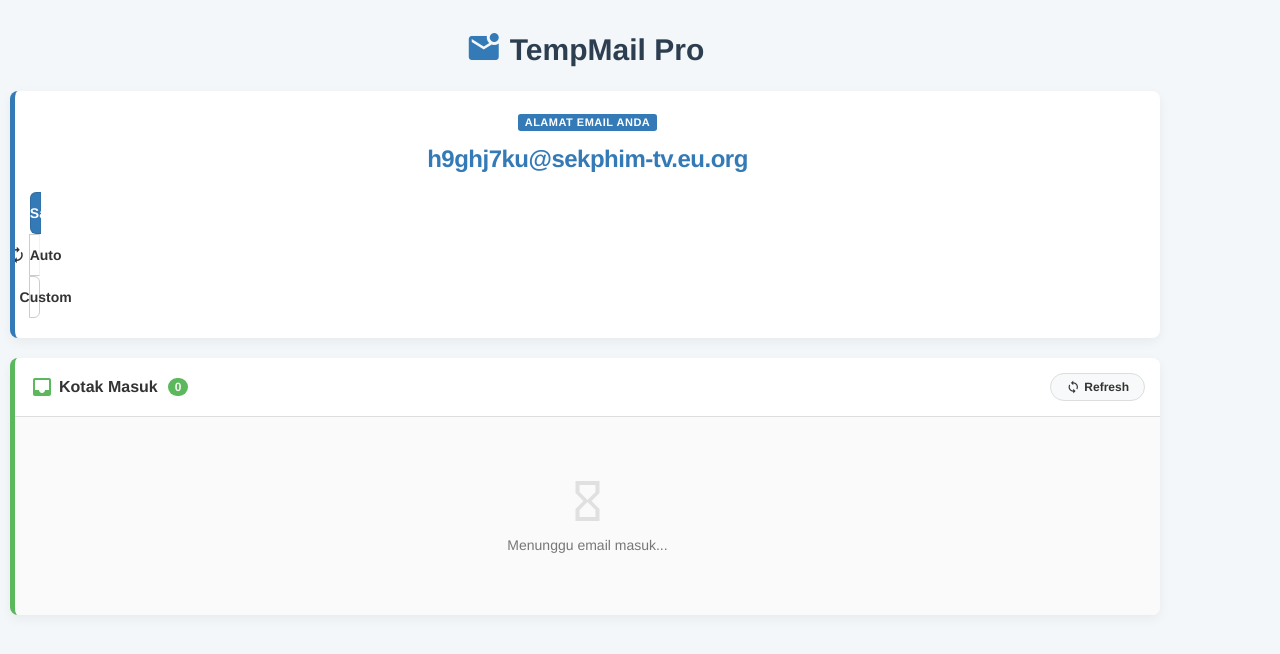
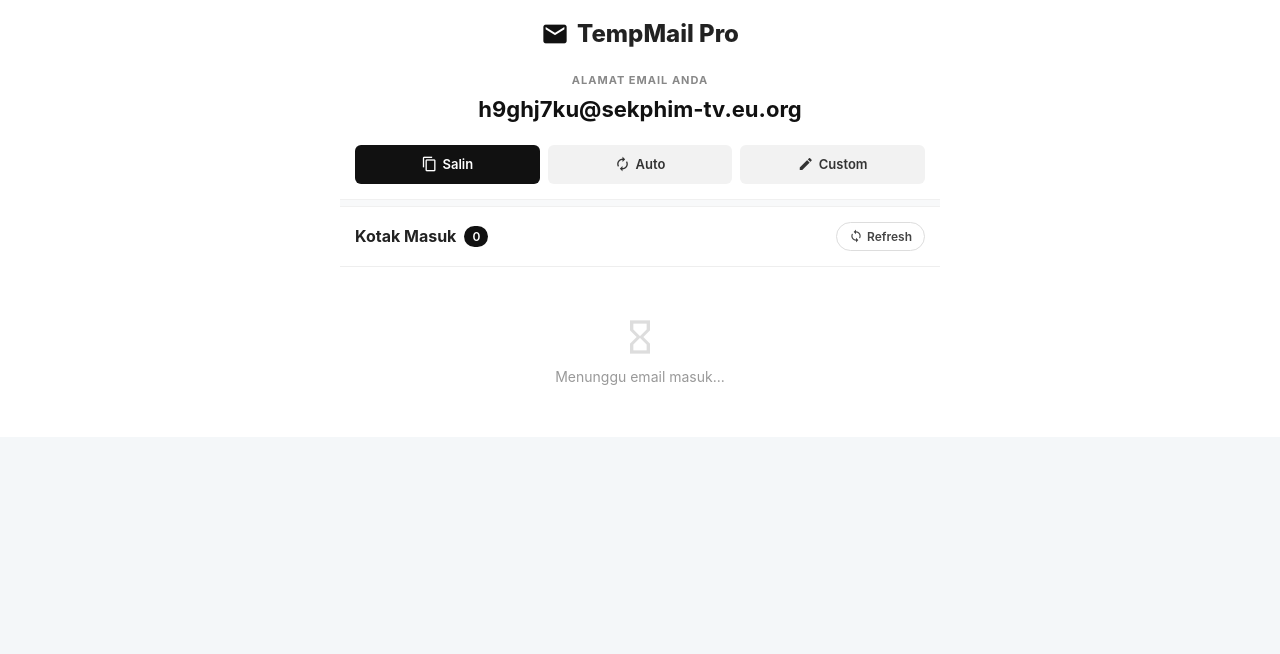
Before and after one commit to tamse94/Fake-mailv1, a Next.js app: page / in a window 1280 px wide. Shown: the top 654 px of the page. Built offline with nearby package versions, Linux system fonts and the light colour scheme.

Commit message:
Update index.js

```diff
--- a/pages/index.js
+++ b/pages/index.js
@@ -2,30 +2,25 @@
 import Head from 'next/head';
 import config from '../config.json';
 
-// --- DECODER QUOTED-PRINTABLE (ANTI KODE ANEH) ---
+// --- DECODER ANTI-MOJIBAKE (Perbaikan Emoji & Karakter Aneh) ---
 const processEmailContent = (rawText) => {
   if (!rawText) return "<html><body><p style='color:#999; text-align:center; padding:20px;'>Isi pesan kosong.</p></body></html>";
   let content = rawText;
 
-  // 1. Bongkar Enkripsi Quoted-Printable (=20, =3D, dll)
   try {
-    // Hapus soft line breaks (=\r\n atau =\n)
     content = content.replace(/=\r?\n/g, '');
-    // Ubah format =XX menjadi %XX agar bisa dibaca JavaScript
     content = content.replace(/=([0-9A-F]{2})/gi, '%$1');
-    // Decode menjadi teks asli (termasuk emoji)
     content = decodeURIComponent(content);
+    // Trik rahasia untuk memperbaiki emoji UTF-8 yang rusak (seperti ðŸ³)
+    try { content = decodeURIComponent(escape(content)); } catch(e) {}
   } catch (e) {
-    // Fallback jika gagal
     try { content = unescape(content); } catch(ex){}
   }
 
-  // 2. Ekstrak hanya bagian HTML
   const htmlStart = content.search(/<!DOCTYPE|<html|<body|<div/i);
   if (htmlStart !== -1) {
     content = content.substring(htmlStart);
   } else {
-    // Cari bagian text/html jika tersembunyi di dalam boundary
     const parts = content.split(/Content-Type:\s*text\/html/i);
     if (parts.length > 1) {
       let bodyPart = parts[1].replace(/Content-Transfer-Encoding:.*?\r?\n\r?\n/is, '');
@@ -34,11 +29,10 @@
     }
   }
 
-  // Bersihkan sisa ekor email
   content = content.replace(/--[a-zA-Z0-9._-]+--\s*$/g, '');
 
-  // 3. Inject CSS agar tampil sempurna dan bersih di iFrame
-  const baseTag = '<base target="_blank"><style>body{margin:0; padding:12px; font-family:"Helvetica Neue",Helvetica,Arial,sans-serif; font-size:14px; color:#333; background:#fff; word-wrap:break-word;} img{max-width:100%; height:auto; border-radius:4px;} table{max-width:100% !important;} a{color:#337ab7; text-decoration:none;}</style>';
+  // CSS iFrame: Bersih, font modern, tanpa margin berlebih
+  const baseTag = '<base target="_blank"><style>body{margin:0; padding:10px; font-family:-apple-system,BlinkMacSystemFont,"Segoe UI",Roboto,Helvetica,Arial,sans-serif; font-size:14px; color:#111; line-height:1.5; word-wrap:break-word;} img{max-width:100%; height:auto;} table{max-width:100% !important;} a{color:#0066cc;}</style>';
 
   if (content.includes('<head>')) {
     content = content.replace('<head>', '<head>' + baseTag);
@@ -66,7 +60,7 @@
   const saveToStorage = (newEmail) => {
     localStorage.setItem('saved_email', newEmail);
     setEmail(newEmail);
-    setInbox([]); // Kosongkan inbox hanya saat ganti email
+    setInbox([]);
     setShowCustom(false);
     setCustomInput('');
   };
@@ -77,19 +71,14 @@
     setTimeout(() => setCopyStatus('Salin'), 2000);
   };
 
-  // Fungsi Fetch API (Parameter isSilent agar tidak berkedip saat auto-refresh)
   const fetchInbox = async (isSilent = false) => {
     if (!email) return;
     if (!isSilent) setLoading(true);
     try {
       const res = await fetch(`/api/get-emails?address=${email}`);
       const data = await res.json();
-      if (Array.isArray(data)) {
-        setInbox(data);
-      }
-    } catch (err) {
-      console.error("Gagal mengambil email");
-    }
+      if (Array.isArray(data)) setInbox(data);
+    } catch (err) {}
     if (!isSilent) setLoading(false);
   };
 
@@ -98,7 +87,6 @@
     if (saved) setEmail(saved); else generateRandom();
   }, []);
 
-  // Auto-refresh di background tanpa mengganggu tampilan
   useEffect(() => {
     if (!email) return;
     const interval = setInterval(() => fetchInbox(true), 10000);
@@ -106,90 +94,85 @@
   }, [email]);
 
   return (
-    <div className="main-bg">
+    <div className="flat-ui-container">
       <Head>
         <title>{config.sitename}</title>
         <meta name="viewport" content="width=device-width, initial-scale=1, maximum-scale=1, user-scalable=0"/>
       </Head>
 
-      <div className="container trim-box wrapper-mobile">
-        <div className="text-center header-title">
-          <h2 style={{ fontWeight: '800', color: '#2c3e50', margin: '0' }}>
-            <span className="material-icons" style={{ verticalAlign: 'bottom', marginRight: '8px', fontSize: '36px', color: '#337ab7' }}>mark_email_unread</span>
+      {/* HEADER UTAMA */}
+      <div className="header-area">
+        <h2 className="brand-title">
+          <span className="material-icons brand-icon">mail</span>
           {config.sitename}
         </h2>
       </div>
 
-        {/* --- KOTAK IDENTITAS EMAIL --- */}
-        <div className="panel panel-default shadow-panel custom-border-blue">
-          <div className="panel-body text-center" style={{ padding: '20px 15px' }}>
-            <span className="label label-primary" style={{ fontSize: '11px', letterSpacing: '0.5px' }}>ALAMAT EMAIL ANDA</span>
-            <h3 className="email-text">
-              {email || 'Menyiapkan...'}
-            </h3>
+      {/* AREA EMAIL (Tanpa Box/Border) */}
+      <div className="email-section">
+        <div className="email-label">ALAMAT EMAIL ANDA</div>
+        <div className="email-display">{email || 'Menyiapkan...'}</div>
 
-            <div className="btn-group btn-group-justified action-buttons">
-              <a href="#" className="btn btn-primary" onClick={(e) => { e.preventDefault(); handleCopy(); }}>
+        {/* Tombol Sejajar (Pasti rapi di HP) */}
+        <div className="action-grid">
+          <button className="btn-flat btn-primary" onClick={handleCopy}>
             <span className="material-icons">content_copy</span> {copyStatus}
-              </a>
-              <a href="#" className="btn btn-default" onClick={(e) => { e.preventDefault(); generateRandom(); }}>
+          </button>
+          <button className="btn-flat btn-secondary" onClick={generateRandom}>
             <span className="material-icons">autorenew</span> Auto
-              </a>
-              <a href="#" className="btn btn-default" onClick={(e) => { e.preventDefault(); setShowCustom(!showCustom); }}>
+          </button>
+          <button className="btn-flat btn-secondary" onClick={() => setShowCustom(!showCustom)}>
             <span className="material-icons">edit</span> Custom
-              </a>
+          </button>
         </div>
 
+        {/* Input Custom Flat */}
         {showCustom && (
-              <div className="input-group" style={{ marginTop: '15px' }}>
+          <div className="custom-input-area">
             <input
               type="text"
-                  className="form-control"
-                  placeholder="Ketik nama (tanpa @)"
+              className="flat-input"
+              placeholder="nama email..."
               value={customInput}
               onChange={(e) => setCustomInput(e.target.value.toLowerCase().replace(/[^a-z0-9]/g, ''))}
             />
-                <span className="input-group-btn">
-                  <button className="btn btn-success" onClick={() => saveToStorage(`${customInput}@${config.domain}`)}>
-                    <span className="material-icons" style={{ fontSize: '16px', verticalAlign: 'middle' }}>check</span> Set
+            <button className="btn-flat btn-success" onClick={() => saveToStorage(`${customInput}@${config.domain}`)}>
+              Set
             </button>
-                </span>
           </div>
         )}
       </div>
+
+      {/* PEMBATAS TIPIS */}
+      <div className="divider"></div>
+
+      {/* AREA INBOX */}
+      <div className="inbox-section">
+        <div className="inbox-header">
+          <div className="inbox-title">
+            Kotak Masuk
+            <span className="inbox-badge">{inbox.length}</span>
           </div>
-
-        {/* --- KOTAK INBOX --- */}
-        <div className="panel panel-default shadow-panel custom-border-green" style={{ marginTop: '20px' }}>
-          <div className="panel-heading inbox-header">
-            <div>
-              <span className="material-icons" style={{ verticalAlign: 'middle', marginRight: '5px', color: '#5cb85c' }}>inbox</span>
-              <b style={{ fontSize: '16px', verticalAlign: 'middle' }}>Kotak Masuk</b>
-              <span className="badge" style={{ backgroundColor: '#5cb85c', marginLeft: '10px', verticalAlign: 'middle' }}>
-                {inbox.length}
-              </span>
-            </div>
-            <button className="btn btn-sm btn-default btn-refresh" onClick={() => fetchInbox(false)} disabled={loading}>
-              <span className="material-icons" style={{ fontSize: '14px' }}>sync</span> {loading ? 'Cek...' : 'Refresh'}
+          <button className="btn-refresh" onClick={() => fetchInbox(false)} disabled={loading}>
+            <span className="material-icons" style={{ fontSize: '14px', marginRight: '4px' }}>sync</span>
+            {loading ? 'Cek...' : 'Refresh'}
           </button>
         </div>
 
-          <div className="list-group" style={{ margin: '0' }}>
+        <div className="inbox-list">
           {inbox.length === 0 ? (
-              <div className="list-group-item text-center text-muted empty-state">
-                <span className="material-icons" style={{ fontSize: '48px', color: '#e0e0e0', display: 'block', marginBottom: '10px' }}>hourglass_empty</span>
+            <div className="empty-msg">
+              <span className="material-icons empty-icon">hourglass_empty</span>
               Menunggu email masuk...
             </div>
           ) : (
             inbox.map((msg) => (
-                <div key={msg.id || msg.created_at} className="list-group-item email-item">
-                  <div className="email-meta">
-                    <span className="material-icons">account_circle</span>
-                    <b>{msg.sender}</b>
+              <div key={msg.id || msg.created_at} className="email-item">
+                <div className="email-sender">
+                  <span className="material-icons" style={{ fontSize: '16px', color: '#999' }}>account_circle</span>
+                  {msg.sender}
                 </div>
-                  <h4 className="list-group-item-heading email-subject">
-                    {msg.subject}
-                  </h4>
+                <div className="email-subject">{msg.subject}</div>
 
                 <iframe
                   title={`Email from ${msg.sender}`}
@@ -202,42 +185,71 @@
           )}
         </div>
       </div>
-      </div>
 
-      {/* --- CSS KHUSUS --- */}
+      {/* CSS CUSTOM FLAT & TIGHT LAYOUT */}
       <style jsx global>{`
-        body { background-color: #f4f7f9; }
-        .main-bg { min-height: 100vh; padding-top: 20px; padding-bottom: 40px; }
-
-        /* Memaksimalkan layar di HP agar dempet (tight layout) */
-        @media (max-width: 768px) {
-          .wrapper-mobile { padding-left: 10px !important; padding-right: 10px !important; }
+        body {
+          margin: 0;
+          padding: 0;
+          background-color: #ffffff;
+          font-family: -apple-system, BlinkMacSystemFont, "Segoe UI", Roboto, Helvetica, Arial, sans-serif;
+          color: #222;
         }
 
-        .header-title { margin-bottom: 25px; }
-        .shadow-panel { box-shadow: 0 4px 12px rgba(0,0,0,0.05); border: none; border-radius: 8px; overflow: hidden; }
-        .custom-border-blue { border-left: 5px solid #337ab7; }
-        .custom-border-green { border-left: 5px solid #5cb85c; }
+        .flat-ui-container {
+          max-width: 600px;
+          margin: 0 auto;
+          /* Hilangkan padding samping di layar kecil agar mepet/dempet */
+          padding: 0;
+        }
 
-        .email-text { word-break: break-all; font-weight: 700; color: #337ab7; margin: 15px 0 20px 0; font-size: 24px; letter-spacing: -0.5px; }
+        .header-area { padding: 20px 15px 10px; text-align: center; }
+        .brand-title { margin: 0; font-size: 24px; font-weight: 800; display: flex; align-items: center; justify-content: center; gap: 8px; }
+        .brand-icon { font-size: 28px; color: #111; }
 
-        .action-buttons .btn { border-radius: 6px; font-weight: 600; display: flex; align-items: center; justify-content: center; gap: 4px; padding: 10px 0; }
-        .action-buttons .material-icons { font-size: 18px; }
-        .action-buttons .btn:not(:last-child) { border-right: 1px solid rgba(0,0,0,0.05); }
+        .email-section { padding: 15px; text-align: center; }
+        .email-label { font-size: 11px; font-weight: 700; color: #888; letter-spacing: 1px; margin-bottom: 5px; }
+        .email-display { font-size: 22px; font-weight: 700; color: #111; word-break: break-all; margin-bottom: 20px; }
 
-        .inbox-header { display: flex; justify-content: space-between; align-items: center; background-color: #fff !important; border-bottom: 1px solid #eee; padding: 15px; }
-        .btn-refresh { border-radius: 20px; padding: 4px 15px; font-weight: 600; display: flex; align-items: center; gap: 4px; background: #f8f9fa; border: 1px solid #ddd; }
-        .btn-refresh:hover { background: #eee; }
+        .action-grid { display: grid; grid-template-columns: 1fr 1fr 1fr; gap: 8px; }
+        .btn-flat {
+          border: none;
+          padding: 10px 0;
+          font-size: 13px;
+          font-weight: 600;
+          border-radius: 6px;
+          display: flex;
+          align-items: center;
+          justify-content: center;
+          gap: 5px;
+          cursor: pointer;
+        }
+        .btn-flat .material-icons { font-size: 16px; }
+        .btn-primary { background-color: #111; color: #fff; }
+        .btn-secondary { background-color: #f2f2f2; color: #333; }
+        .btn-success { background-color: #28a745; color: #fff; padding: 10px 15px; }
 
-        .empty-state { padding: 60px 20px; background-color: #fafafa; border: none; }
+        .custom-input-area { display: flex; gap: 8px; margin-top: 15px; }
+        .flat-input { flex: 1; border: 1px solid #ddd; padding: 10px; border-radius: 6px; outline: none; font-size: 14px; }
+        .flat-input:focus { border-color: #111; }
 
-        .email-item { padding: 20px; border-left: none; border-right: none; border-radius: 0; border-bottom: 1px solid #eee; }
-        .email-item:last-child { border-bottom: none; }
-        .email-meta { display: flex; align-items: center; gap: 6px; color: #666; font-size: 13px; margin-bottom: 8px; }
-        .email-meta .material-icons { font-size: 18px; color: #bbb; }
-        .email-subject { font-weight: 700; font-size: 18px; margin-bottom: 15px; color: #222; }
+        .divider { height: 8px; background-color: #f8f9fa; border-top: 1px solid #f0f0f0; border-bottom: 1px solid #f0f0f0; }
 
-        .email-iframe { width: 100%; height: 400px; border: 1px solid #eaebec; border-radius: 6px; background-color: #fdfdfd; display: block; }
+        .inbox-section { padding: 0; }
+        .inbox-header { display: flex; justify-content: space-between; align-items: center; padding: 15px; border-bottom: 1px solid #eee; }
+        .inbox-title { font-size: 16px; font-weight: 700; display: flex; align-items: center; gap: 8px; }
+        .inbox-badge { background: #111; color: #fff; font-size: 12px; font-weight: 600; padding: 2px 8px; border-radius: 12px; }
+
+        .btn-refresh { background: transparent; border: 1px solid #ddd; border-radius: 20px; padding: 5px 12px; font-size: 12px; font-weight: 600; display: flex; align-items: center; cursor: pointer; color: #444; }
+
+        .empty-msg { text-align: center; padding: 50px 20px; color: #999; font-size: 14px; }
+        .empty-icon { display: block; font-size: 40px; color: #ddd; margin-bottom: 10px; }
+
+        .email-item { padding: 20px 15px; border-bottom: 1px solid #eee; }
+        .email-sender { display: flex; align-items: center; gap: 6px; font-size: 13px; color: #666; margin-bottom: 8px; }
+        .email-subject { font-size: 18px; font-weight: 700; color: #111; margin-bottom: 15px; }
+
+        .email-iframe { width: 100%; height: 350px; border: none; background: #fafafa; border-radius: 6px; }
       `}</style>
     </div>
   );
```
Lines whose indentation alone changed are shown as unchanged.
